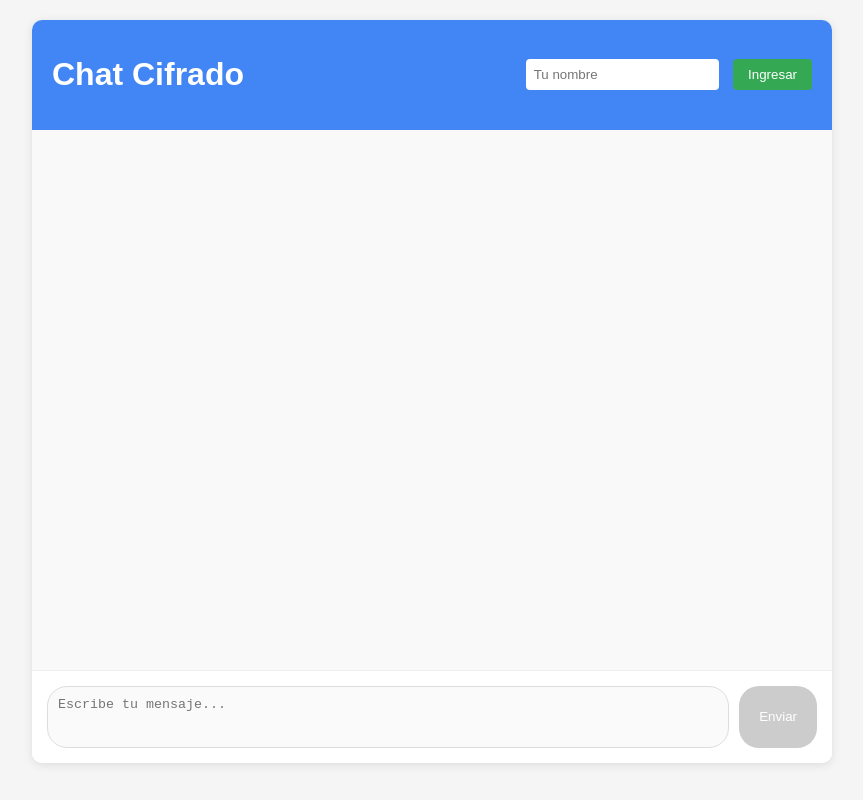
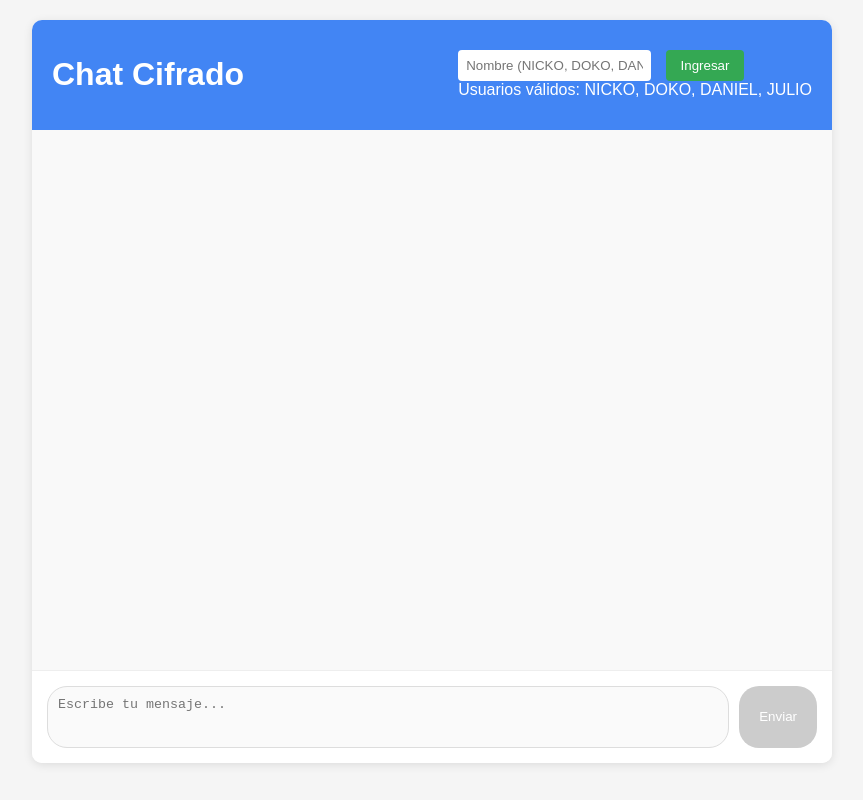
Before and after one commit to DOKO0000/CHAT_PP, a plain HTML site: page index.html in a window 1280 px wide. Shown: the whole page, without its empty margins (208-1071 px from the left). Drawn offline with nearby package versions, Linux system fonts and the light colour scheme.

Commit message:
index.html

```diff
--- a/index.html
+++ b/index.html
@@ -3,9 +3,8 @@
 <head>
     <meta charset="UTF-8">
     <meta name="viewport" content="width=device-width, initial-scale=1.0">
-    <title>Chat Cifrado con Firebase</title>
+    <title>Chat Cifrado - Usuarios Restringidos</title>
     <link rel="stylesheet" href="styles.css">
-    <!-- Firebase y CryptoJS -->
     <script src="https://www.gstatic.com/firebasejs/8.10.0/firebase-app.js"></script>
     <script src="https://www.gstatic.com/firebasejs/8.10.0/firebase-database.js"></script>
     <script src="https://www.gstatic.com/firebasejs/8.10.0/firebase-auth.js"></script>
@@ -16,8 +15,9 @@
         <header>
             <h1>Chat Cifrado</h1>
             <div class="auth-section">
-                <input type="text" id="username" placeholder="Tu nombre">
+                <input type="text" id="username" placeholder="Nombre (NICKO, DOKO, DANIEL, JULIO)">
                 <button id="loginBtn">Ingresar</button>
+                <div class="usuarios-validos">Usuarios válidos: NICKO, DOKO, DANIEL, JULIO</div>
             </div>
         </header>
 
```
